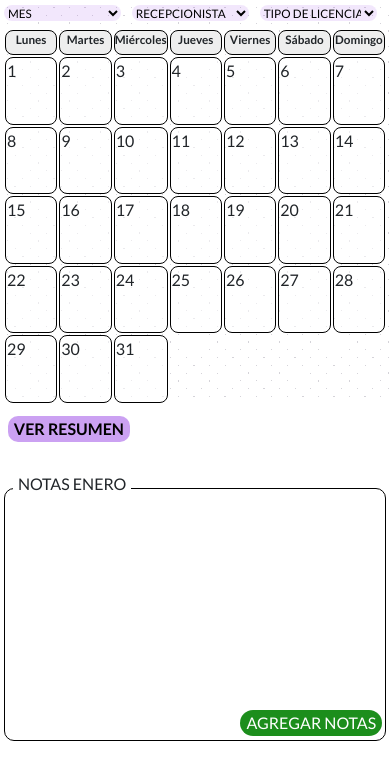
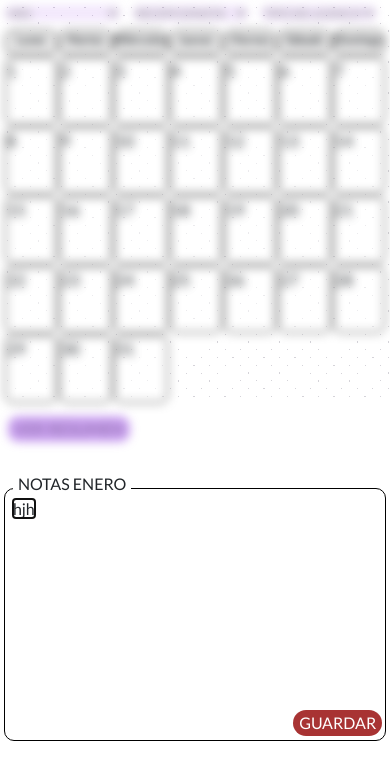
Before and after one commit to MauricioBuda/Calendario, a website built with Vite: page index.html in a window 390 px wide. Both pictures are taken after a click on the button "AGREGAR NOTAS". Built offline with nearby package versions, Linux system fonts and the light colour scheme; some packages are replaced by stand-ins of ours; no server answers; the database is empty; a script that the page names is missing.

Commit message:
notas css ok. Falta vincular con db

```diff
--- a/index.html
+++ b/index.html
@@ -104,12 +104,12 @@
         <span class="span-borde-notas">
           NOTAS ENERO
         </span>
-        <p id="p-para-notas">
-          <!-- Notas agregadas -->
-        </p>
+        <span id="p-para-notas">
+          <!-- Notas agregadas -->hjh
+        </span>
       </p>
 
-      <button id="boton-add-notas" class="boton-agregar-guardar-notas">
+      <button id="boton-add-notas" class="boton-agregar-notas">
         AGREGAR NOTAS
       </button>
     </div>
--- a/js/app.js
+++ b/js/app.js
@@ -366,6 +366,31 @@ function ponerSacarBorroso () {
         // Los dehabilito ↓
         selector.disabled = !selector.disabled;
     });
+}
+
+
+
+
+
+
+function ponerSacarBorrosoCuandoAgregoNota () {
+  // Acomodo las clases para que el fondo quede borroso
+  olCalendario.classList.toggle("poner-borroso");
+  btnResumen.classList.toggle("poner-borroso");
+
+  btnResumen.disabled = !btnResumen.disabled;
+
+  let casillasDias = document.querySelectorAll('.days');
+
+  casillasDias.forEach(dia => {
+    dia.classList.toggle("days-disabled")
+  });
+
+  selectores.forEach(selector => {
+      selector.classList.toggle('poner-borroso');
+      // Los dehabilito ↓
+      selector.disabled = !selector.disabled;
+  });
 }
 
 
@@ -929,7 +954,25 @@ async function eliminarTareaDeFirestore (idEliminar) {
 
 
 function agregarGuardarNotas () {
-  spanParaNotas.contentEditable = !spanParaNotas.contentEditable;
+
+   if (spanParaNotas.contentEditable === "true") {
+
+    ponerSacarBorrosoCuandoAgregoNota();
+    btnAgregarGuardarNotas.classList.remove("boton-guardar-notas");
+    btnAgregarGuardarNotas.classList.add("boton-agregar-notas");
+    btnAgregarGuardarNotas.textContent = "AGREGAR NOTAS";
+    spanParaNotas.contentEditable = false;
+
+   } else {
+
+    ponerSacarBorrosoCuandoAgregoNota();
+    btnAgregarGuardarNotas.classList.add("boton-guardar-notas");
+    btnAgregarGuardarNotas.classList.remove("boton-agregar-notas");
+    btnAgregarGuardarNotas.textContent = "GUARDAR";
+    spanParaNotas.contentEditable = true;
+    spanParaNotas.focus();
+
+   }
 }
 
 
--- a/style.css
+++ b/style.css
@@ -750,12 +750,22 @@ background-image: linear-gradient(305deg, hsl(151,59%,76%),hsl(202.429,59%,76%),
   padding: 0 5px;
 }
 
-.boton-agregar-guardar-notas{
+.boton-agregar-notas{
   position: absolute;
   bottom: 5%;
   right: 1.2%;
   color: white;
   background-color: rgba(0, 128, 0, 0.89);
+  border: none;
+  border-radius: 15px;
+}
+
+.boton-guardar-notas{
+  position: absolute;
+  bottom: 5%;
+  right: 1.2%;
+  color: white;
+  background-color: rgba(158, 26, 26, 0.89);
   border: none;
   border-radius: 15px;
 }
@@ -768,11 +778,17 @@ background-image: linear-gradient(305deg, hsl(151,59%,76%),hsl(202.429,59%,76%),
     height: 30vh;
   }
 
-  .boton-agregar-guardar-notas{
+  .boton-agregar-notas{
     position: absolute;
     right: 2%;
     bottom: 2%;
   }
+
+.boton-guardar-notas{
+    position: absolute;
+    right: 2%;
+    bottom: 2%;
+}
 
   .span-borde-notas{
     top: -7%;
```
